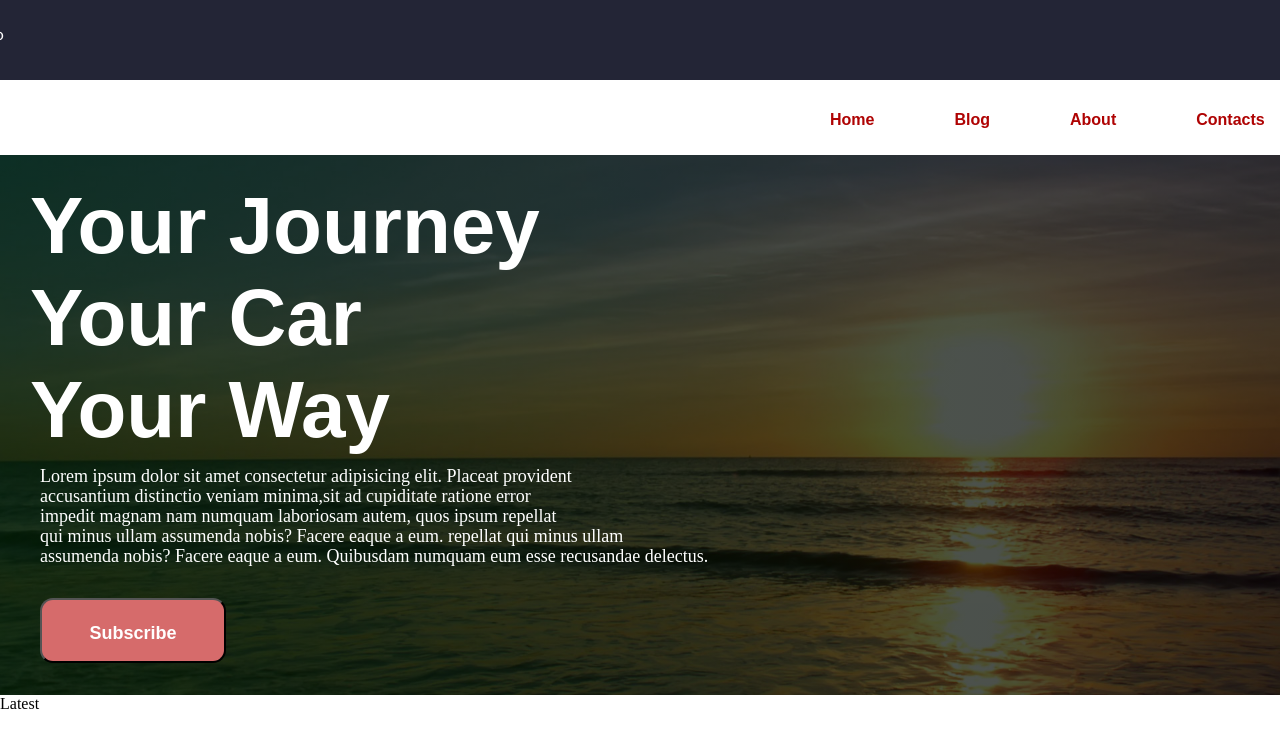
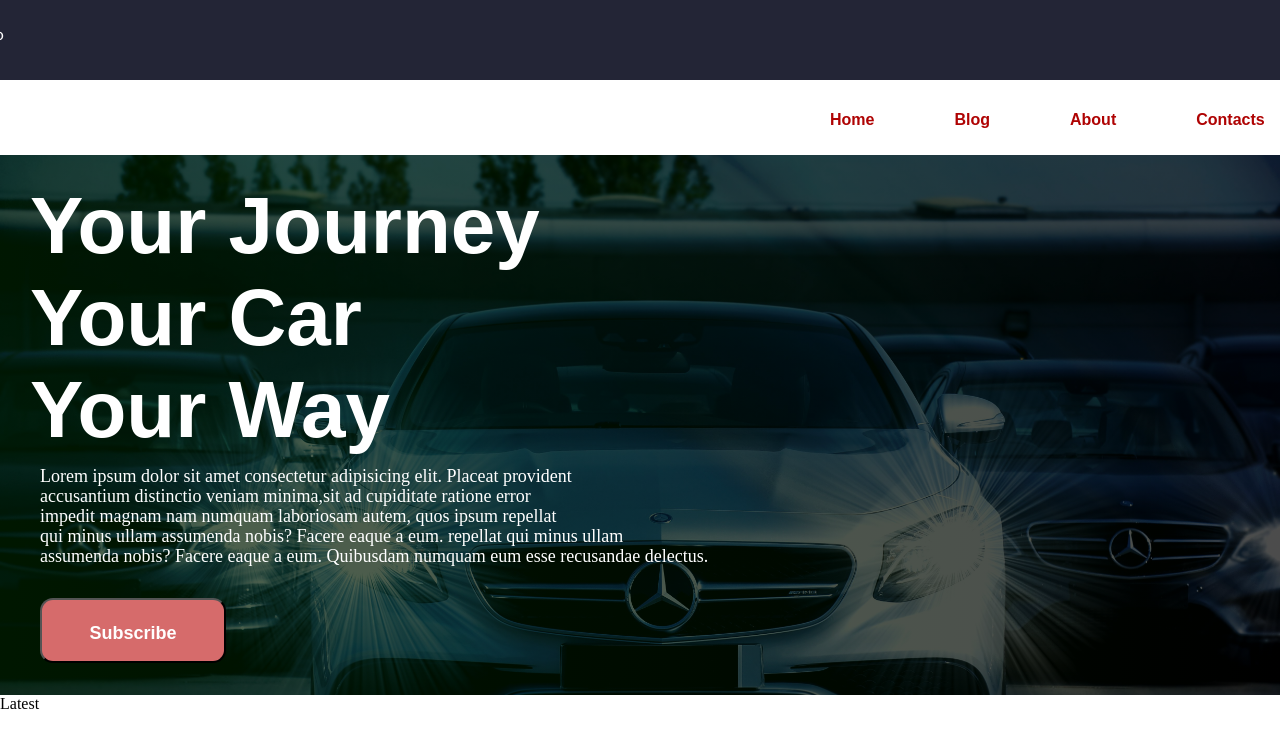
Before and after one commit to Ashuni12/Group1-Assignment1, a plain HTML site: page index.html in a window 1280 px wide. Shown: the top 748 px of the page. Drawn offline with Linux system fonts and the light colour scheme.

Commit message:
made changes

```diff
--- a/CSS/style.css
+++ b/CSS/style.css
@@ -127,7 +127,7 @@ button{
 } */
 
 .display{
-    background: linear-gradient(to right, rgb(0,33,0, 0.7), rgba(0, 0, 0, 0.7)), url(../img/Sunset.jpg);
+    background: linear-gradient(to right, rgb(0,33,0, 0.7), rgba(0, 0, 0, 0.7)), url(../img/Car\ 1_1.jpg);
     width: 100%;
     height: 540px;
     background-size: cover;
```
Also changed, not shown: img/Car 1_1.jpg (added), 1 other file.
